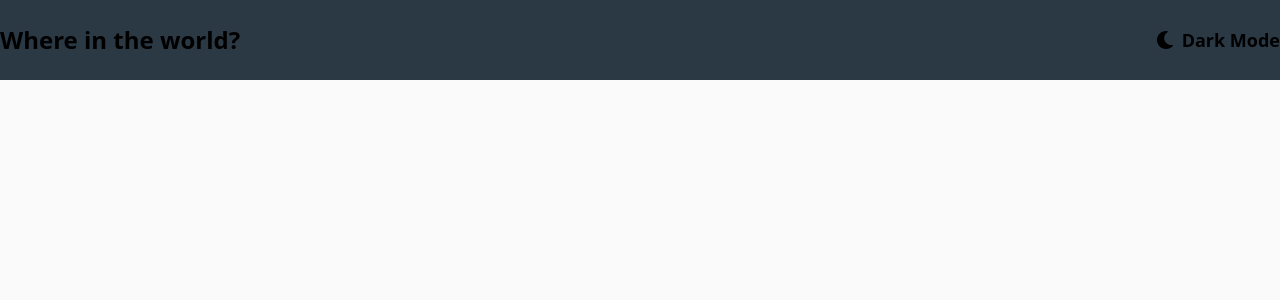
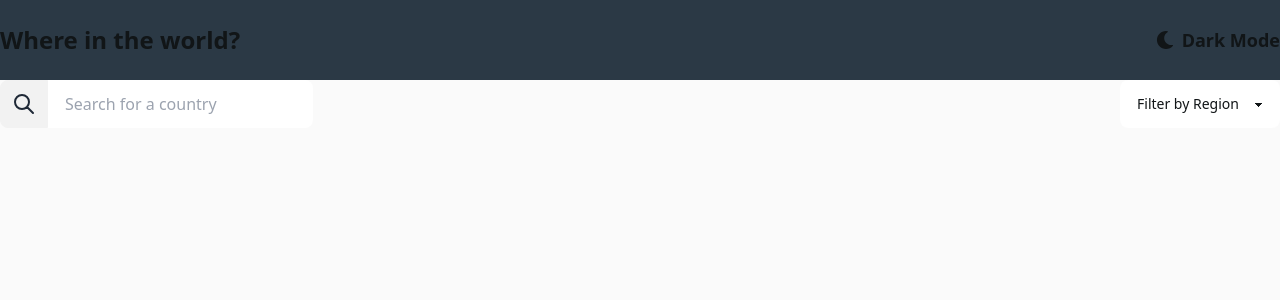
Before and after one commit to SulabhShrestha/frontend-mentor-countries, a React (Create React App) app: page / in a window 1280 px wide. Shown: the top 300 px of the page. Built offline with nearby package versions, Linux system fonts and the light colour scheme.

Commit message:
Filter and search seaction added

```diff
--- a/src/App.js
+++ b/src/App.js
@@ -1,10 +1,14 @@
 import "./App.css";
 import Header from "./components/Header";
+import SearchAndFilter from "./components/SearchAndFilter";
 
 function App() {
   return (
-    <div className="App dark:text-white text-black dark:bg-very-dark-blue bg-very-light-gray h-[100vh]">
+    <div className="App dark:text-white text-very-dark-blue dark:bg-very-dark-blue bg-very-light-gray h-[100vh]">
       <Header />
+      <main>
+        <SearchAndFilter />
+      </main>
     </div>
   );
 }
--- /dev/null
+++ b/src/components/SearchAndFilter.jsx
@@ -0,0 +1,46 @@
+function SearchAndFilter() {
+  return (
+    <div className="search-and-filter flex justify-between">
+      {/* search */}
+      <div className="form-control">
+        <div className="input-group">
+          <button className="btn btn-square">
+            <svg
+              xmlns="http://www.w3.org/2000/svg"
+              className="h-6 w-6"
+              fill="none"
+              viewBox="0 0 24 24"
+              stroke="currentColor"
+            >
+              <path
+                strokeLinecap="round"
+                strokeLinejoin="round"
+                strokeWidth="2"
+                d="M21 21l-6-6m2-5a7 7 0 11-14 0 7 7 0 0114 0z"
+              />
+            </svg>
+          </button>
+          <input
+            type="text"
+            placeholder="Search for a country"
+            className="input "
+          />
+        </div>
+      </div>
+
+      {/* filter by region */}
+      <select className="select max-w-xs">
+        <option disabled selected>
+          Filter by Region
+        </option>
+        <option>Homer</option>
+        <option>Marge</option>
+        <option>Bart</option>
+        <option>Lisa</option>
+        <option>Maggie</option>
+      </select>
+    </div>
+  );
+}
+
+export default SearchAndFilter;
```
